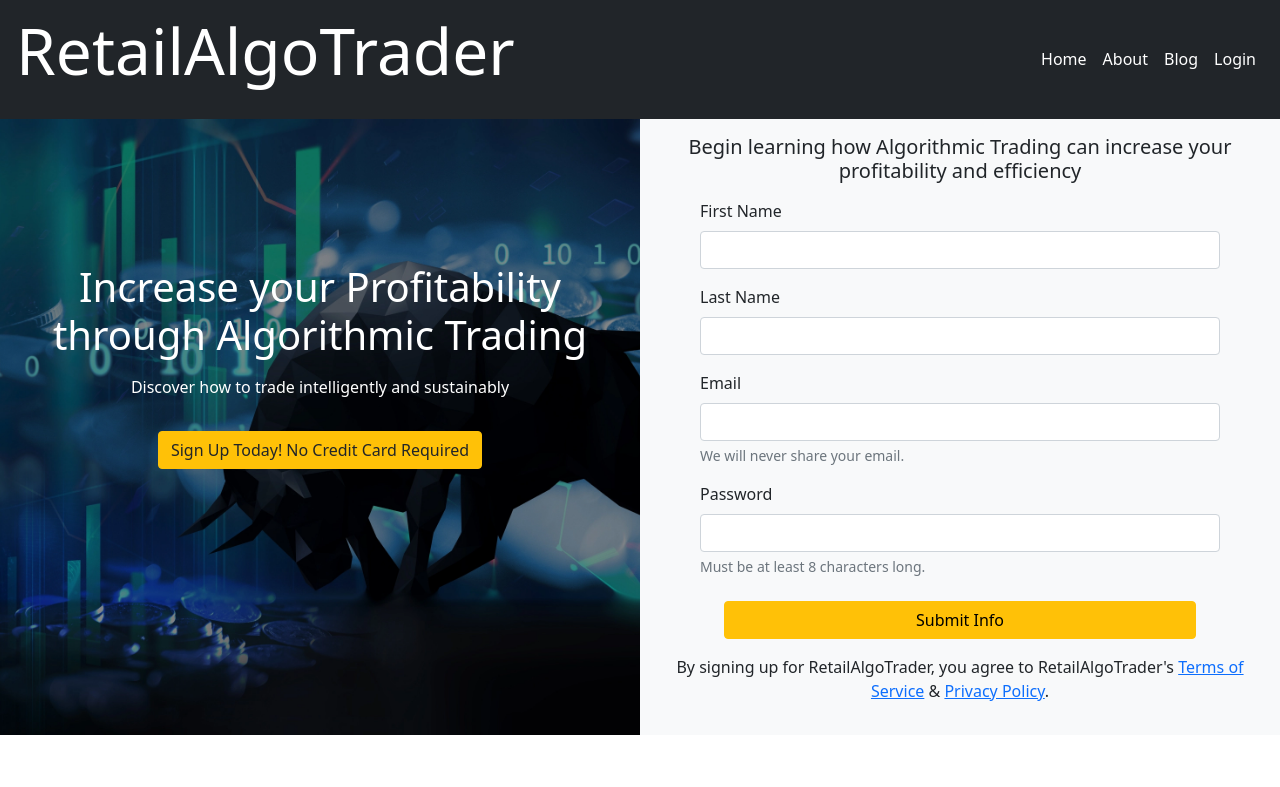
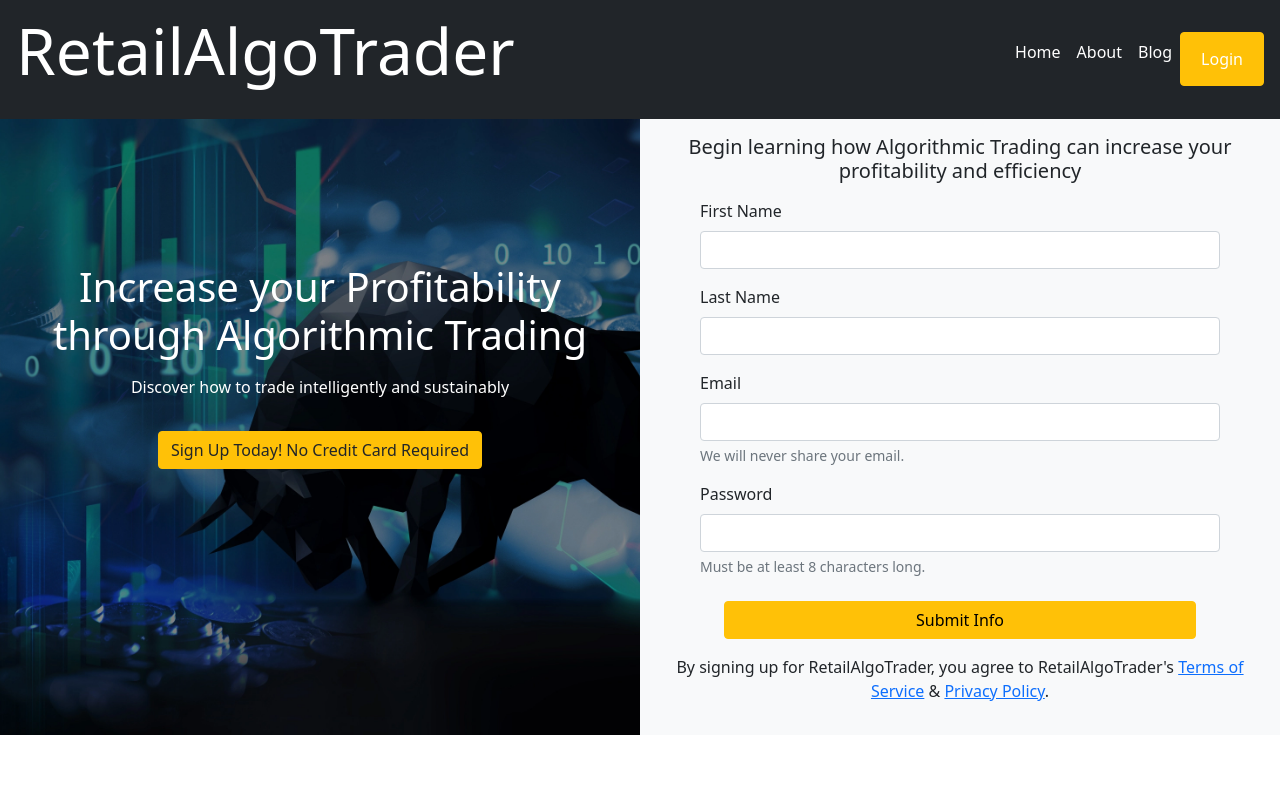
Before and after one commit to alveraboquet/RetailAlgoTrader, a Next.js app: page / in a window 1280 px wide. Shown: the top 787 px of the page. Built offline with nearby package versions, Linux system fonts and the light colour scheme.

Commit message:
Add login to header

```diff
--- a/components/header/header.tsx
+++ b/components/header/header.tsx
@@ -1,4 +1,5 @@
 import Link from 'next/link';
+import { signIn } from 'next-auth/react';
 
 const Header = () => {
   return (
@@ -45,9 +46,16 @@ const Header = () => {
                   </a>
                 </Link>
               </li>
-              <li className="nav-item">
-                <Link href="/login">
-                  <a className="nav-link text-white active" aria-current="page">
+              <li className="nav-item btn btn-warning">
+                <Link href="/api/auth/signin">
+                  <a
+                    className="nav-link text-white active"
+                    aria-current="page"
+                    onClick={(e) => {
+                      e.preventDefault();
+                      signIn(undefined, { callbackUrl: '/app/dashboard' });
+                    }}
+                  >
                     Login
                   </a>
                 </Link>
```
